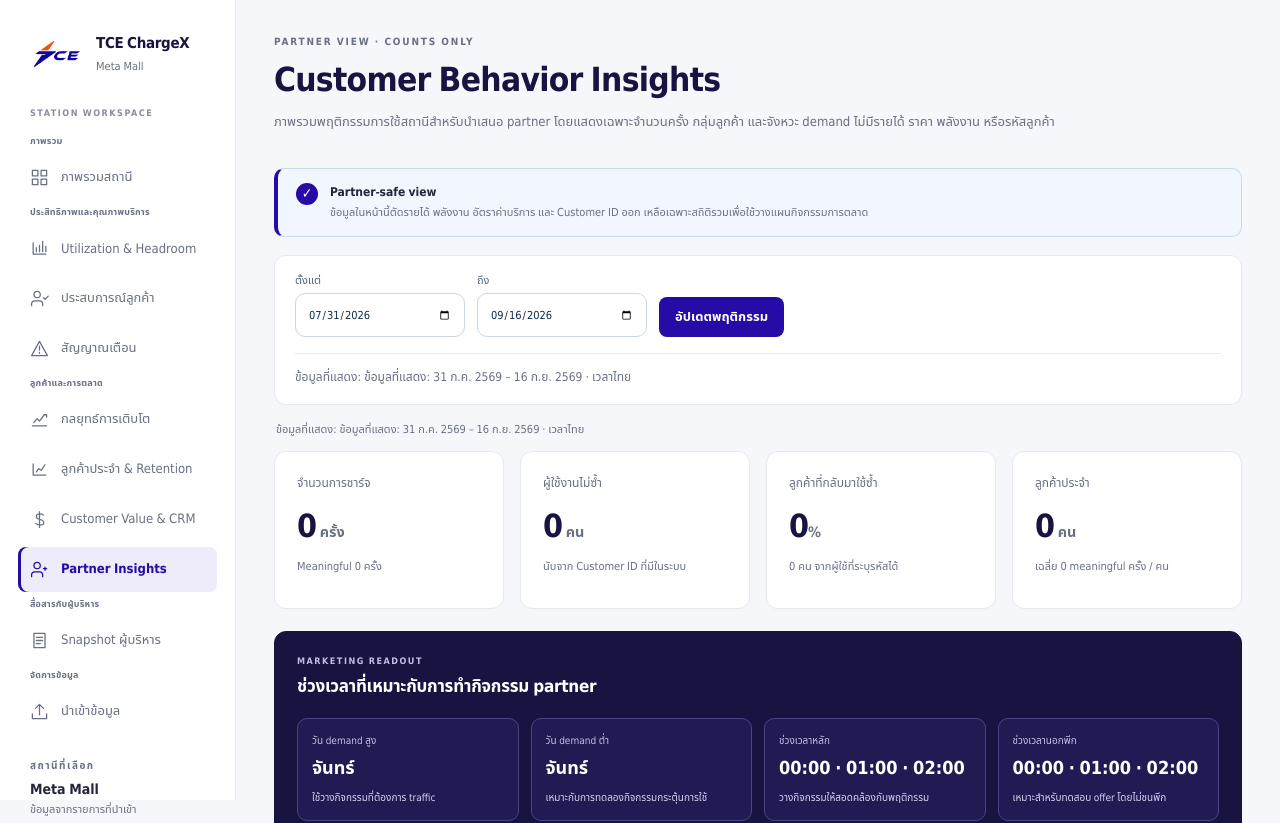
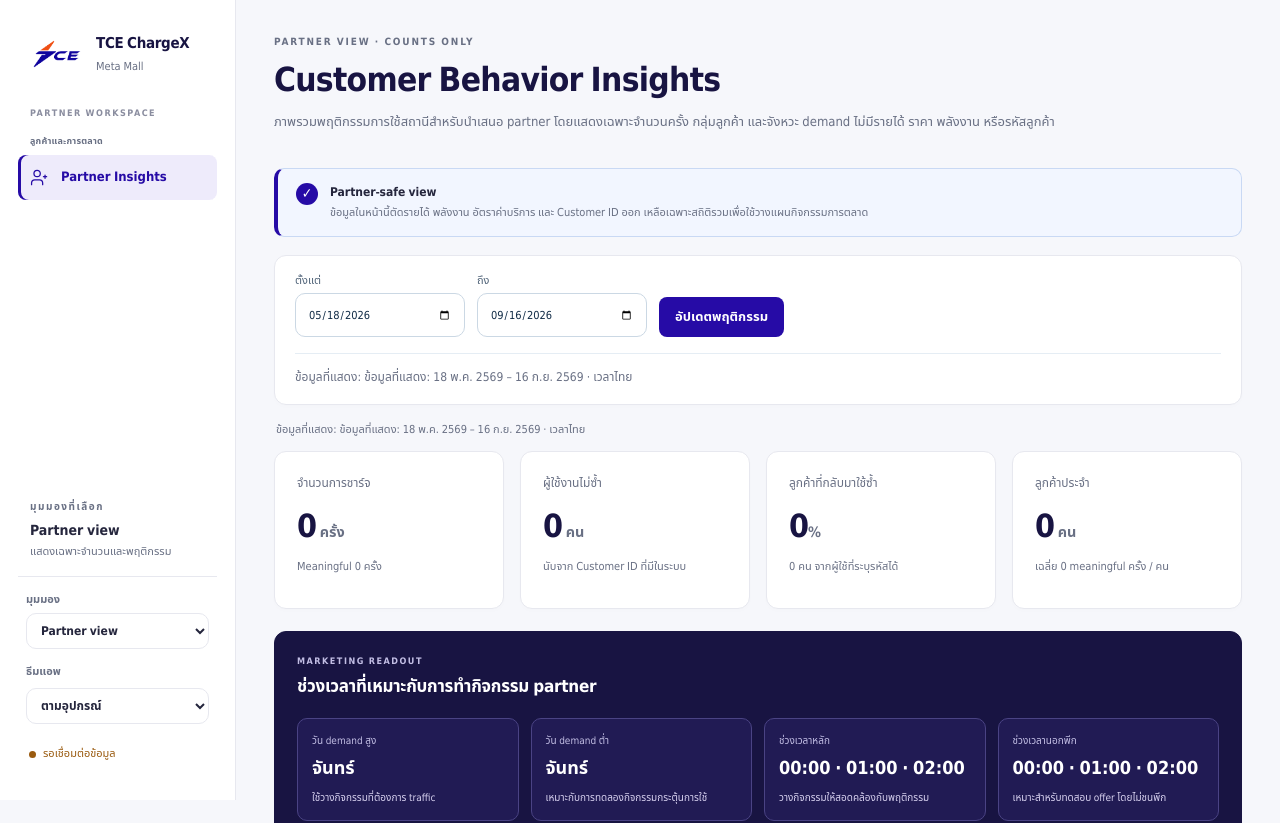
Before and after one commit to pongwaraj/EV-Station-Operation-Team, a Next.js app: page /partner-insights in a window 1280 px wide. Shown: the top 823 px of the page. Built offline with nearby package versions, Linux system fonts and the light colour scheme; no server answers; the database is empty.

Commit message:
feat: add admin and partner view modes

```diff
--- a/app/api/dashboard/partner-insights/route.ts
+++ b/app/api/dashboard/partner-insights/route.ts
@@ -3,7 +3,7 @@ import { getDb } from "../../../../lib/db/client";
 
 export const runtime = "nodejs";
 
-const DEFAULT_FROM = "2026-07-31";
+const DEFAULT_FROM = "2026-05-18";
 const DEFAULT_TO = "2026-09-16";
 const LOOKBACK_DAYS = 60;
 const MEANINGFUL_MIN_SECONDS = 300;
--- a/app/components/AppHeader.tsx
+++ b/app/components/AppHeader.tsx
@@ -3,6 +3,7 @@
 import Link from "next/link";
 import Image from "next/image";
 import ThemePicker from "./ThemePicker";
+import ViewModePicker from "./ViewModePicker";
 import { usePathname } from "next/navigation";
 import { useEffect, useState } from "react";
 
@@ -36,28 +37,32 @@ export default function AppHeader() {
     return () => { active = false; };
   }, []);
 
+  const viewMode = pathname.startsWith("/partner-insights") ? "partner" : "admin";
+  const visibleLinks = viewMode === "partner" ? links.filter((link) => link.href === "/partner-insights") : links;
+
   return (
     <header className="app-header">
       <div className="app-header-inner">
-        <Link className="brand" href="/dashboard" aria-label="ไปยังภาพรวมสถานี Meta Mall">
+        <Link className="brand" href={viewMode === "partner" ? "/partner-insights" : "/dashboard"} aria-label="ไปยังภาพรวมสถานี Meta Mall">
           <Image className="brand-logo" src="/tce-logo.png" alt="TCE" width={64} height={42} priority />
           <span>
             <span className="brand-name">TCE ChargeX</span>
             <span className="brand-subtitle">Meta Mall</span>
           </span>
         </Link>
-        <div className="nav-caption">STATION WORKSPACE</div>
+        <div className="nav-caption">{viewMode === "partner" ? "PARTNER WORKSPACE" : "STATION WORKSPACE"}</div>
         <nav className="main-nav" aria-label="เมนูหลัก">
-          {links.map((link, index) => (
+          {visibleLinks.map((link, index) => (
             <span className="nav-entry" key={link.href}>
-              {(index === 0 || links[index - 1].group !== link.group) && <span className="nav-group-label">{link.group}</span>}
+              {(index === 0 || visibleLinks[index - 1].group !== link.group) && <span className="nav-group-label">{link.group}</span>}
               <Link aria-current={pathname.startsWith(link.href) ? "page" : undefined} className={`nav-link${pathname.startsWith(link.href) ? " active" : ""}`} href={link.href}>
                 <svg width="19" height="19" viewBox="0 0 24 24" fill="none" stroke="currentColor" strokeWidth="1.6" strokeLinecap="round" strokeLinejoin="round" aria-hidden="true"><path d={link.icon} /></svg>{link.label}
               </Link>
             </span>
           ))}
         </nav>
-        <div className="workspace-station"><span className="section-label">สถานีที่เลือก</span><strong>Meta Mall</strong><small>ข้อมูลจากรายการที่นำเข้า</small></div>
+        <div className="workspace-station"><span className="section-label">มุมมองที่เลือก</span><strong>{viewMode === "partner" ? "Partner view" : "Admin view"}</strong><small>{viewMode === "partner" ? "แสดงเฉพาะจำนวนและพฤติกรรม" : "ข้อมูลภายใน TCE"}</small></div>
+        <ViewModePicker />
         <ThemePicker />
         <span className={`system-pill ${health}`}><span className="system-dot" aria-hidden="true" />{health === "ready" ? "ข้อมูลพร้อมใช้งาน" : health === "pending" ? "รอเชื่อมต่อข้อมูล" : "กำลังตรวจสอบ"}</span>
       </div>
--- /dev/null
+++ b/app/components/ViewModePicker.tsx
@@ -0,0 +1,34 @@
+"use client";
+
+import { useEffect, useState } from "react";
+import { usePathname, useRouter } from "next/navigation";
+
+export type ViewMode = "admin" | "partner";
+
+export default function ViewModePicker() {
+  const pathname = usePathname();
+  const router = useRouter();
+  const [mode, setMode] = useState<ViewMode>(pathname.startsWith("/partner-insights") ? "partner" : "admin");
+
+  useEffect(() => {
+    let saved: ViewMode = pathname.startsWith("/partner-insights") ? "partner" : "admin";
+    try {
+      const value = localStorage.getItem("tce-view-mode");
+      if (value === "admin" || value === "partner") saved = value;
+    } catch {}
+    if (pathname.startsWith("/partner-insights")) saved = "partner";
+    const timer = window.setTimeout(() => setMode(saved), 0);
+    try { localStorage.setItem("tce-view-mode", saved); } catch {}
+    if (saved === "partner" && !pathname.startsWith("/partner-insights")) router.replace("/partner-insights");
+    return () => window.clearTimeout(timer);
+  }, [pathname, router]);
+
+  function change(nextMode: ViewMode) {
+    setMode(nextMode);
+    try { localStorage.setItem("tce-view-mode", nextMode); } catch {}
+    window.dispatchEvent(new CustomEvent("tce-view-change", { detail: nextMode }));
+    router.push(nextMode === "partner" ? "/partner-insights" : "/dashboard");
+  }
+
+  return <label className="view-mode-picker">มุมมอง<select aria-label="มุมมองข้อมูล" value={mode} onChange={(event) => change(event.target.value as ViewMode)}><option value="admin">Admin view</option><option value="partner">Partner view</option></select></label>;
+}
--- a/app/partner-insights/page.tsx
+++ b/app/partner-insights/page.tsx
@@ -23,7 +23,7 @@ function formatNumber(value: number, maximumFractionDigits = 0) {
 function hourLabel(hour: number) { return `${String(hour).padStart(2, "0")}:00`; }
 
 export default function PartnerInsightsPage() {
-  const [from, setFrom] = useState("2026-07-31");
+  const [from, setFrom] = useState("2026-05-18");
   const [to, setTo] = useState("2026-09-16");
   const [data, setData] = useState<PartnerData | null>(null);
   const [loading, setLoading] = useState(true);
--- a/app/theme.css
+++ b/app/theme.css
@@ -35,3 +35,4 @@ html[data-theme="dark"] :is(.bar-fill,.trend-chart-bar){background:#a58af4}
 }
 @media(max-width:800px){.theme-picker{margin:0;display:flex;align-items:center;gap:6px}.theme-picker select{min-height:30px;max-width:115px;font-size:11px}.hourly-comparison{padding:10px}.hourly-legend{font-size:9px}}
 @media print{.theme-picker,.hourly-values{display:none!important}.snapshot-sheet{padding:4px!important}.snapshot-heading{padding-bottom:8px!important}.snapshot-kpis>div{padding:10px!important}.snapshot-status{margin:8px 0!important}.hourly-comparison{margin:8px 0;padding:8px}.hourly-comparison svg{max-height:150px}.snapshot-foot{margin-top:8px!important}}
+.view-mode-picker{display:grid;gap:4px;margin:14px 8px 0;color:var(--muted);font-size:11px}.view-mode-picker select{font-size:12px;min-height:36px;padding:6px 10px;color:var(--ink);background:var(--surface);border-color:var(--line)}@media(max-width:800px){.view-mode-picker{margin:0;display:flex;align-items:center;gap:6px}.view-mode-picker select{min-height:30px;max-width:125px;font-size:11px}}
```
